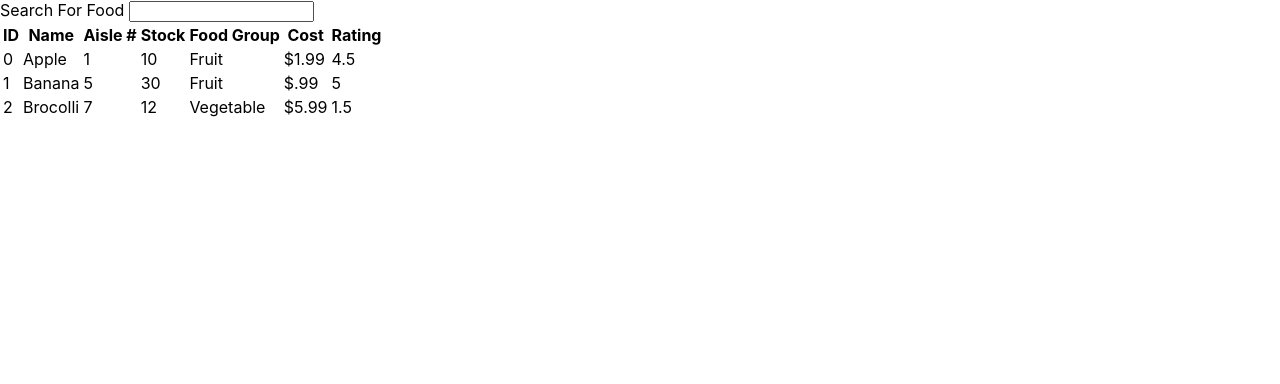
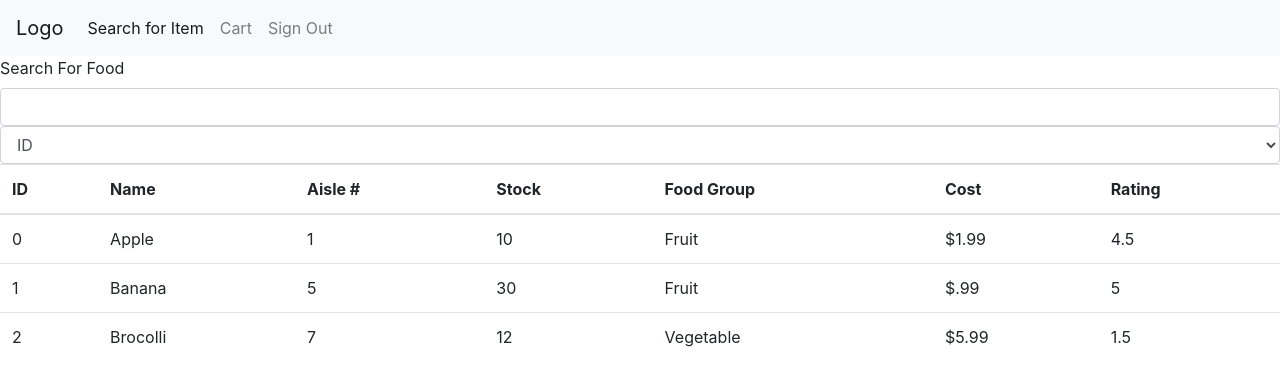
Before and after one commit to dbgui-f20-foodfinder/FoodFinder, a React (Create React App) app in the folder frontend/: page / in a window 1280 px wide. Shown: the top 384 px of the page. Built offline with nearby package versions, Linux system fonts and the light colour scheme.

Commit message:
Adding bootstrap stuff

```diff
--- a/frontend/package.json
+++ b/frontend/package.json
@@ -6,6 +6,9 @@
     "@testing-library/jest-dom": "^4.2.4",
     "@testing-library/react": "^9.3.2",
     "@testing-library/user-event": "^7.1.2",
+    "bootstrap": "^4.5.3",
+    "jquery": "^3.5.1",
+    "popper.js": "^1.16.1",
     "react": "^17.0.1",
     "react-dom": "^17.0.1",
     "react-scripts": "3.4.4"
--- a/frontend/src/app/App.jsx
+++ b/frontend/src/app/App.jsx
@@ -1,9 +1,10 @@
 import React from 'react';
 import './App.css';
+import MapView from './mapView';
 import SearchView from './searchView'
 function App() {
   return (
-  <SearchView> </SearchView>
+    <MapView> </MapView>
   )
 }
 
--- /dev/null
+++ b/frontend/src/app/mapView.jsx
@@ -0,0 +1,37 @@
+import React from 'react';
+import {Food} from '../models/food';
+import SearchView from './searchView.jsx';
+
+export class MapView extends React.Component{
+  state = {
+        search: "",
+        foods: [ new Food(0, "Apple", 1, 10, "Fruit", "Yummy", "1.99", "https://placehold.it/300x300", 4.5),
+                new Food(1, "Banana", 5, 30, "Fruit", "Super Yummy", ".99", "https://placehold.it/300x300", 5),
+                new Food(2, "Brocolli", 7, 12, "Vegetable", "Yucky", "5.99", "https://placehold.it/300x300", 1.5)
+            ],
+        cart: []
+  };
+
+  render(){
+    return <>
+      <nav class="navbar navbar-expand-lg navbar-light bg-light">
+        <a class="navbar-brand" href="#">Logo</a>
+        <button class="navbar-toggler" type="button" data-toggle="collapse" data-target="#navbarNavAltMarkup" aria-controls="navbarNavAltMarkup" aria-expanded="false" aria-label="Toggle navigation">
+            <span class="navbar-toggler-icon"></span>
+        </button>
+        <div class="collapse navbar-collapse" id="navbarNavAltMarkup">
+            <div class="navbar-nav">
+            <a class="nav-item nav-link active" href="#">Search for Item <span class="sr-only"></span></a>
+            <a class="nav-item nav-link" href="#">Cart</a>
+            <a class="nav-item nav-link" href="#">Sign Out</a>
+            </div>
+        </div>
+    </nav>
+
+      <SearchView foods={this.state.foods}> </SearchView>
+    </>
+  }
+
+};
+
+export default MapView;
--- a/frontend/src/app/searchView.jsx
+++ b/frontend/src/app/searchView.jsx
@@ -5,11 +5,9 @@ import {Food} from '../models/food';
 export class SearchView extends React.Component{
   state = {
         search: "",
-        foods: [ new Food(0, "Apple", 1, 10, "Fruit", "Yummy", "1.99", "https://placehold.it/300x300", 4.5),
-                new Food(1, "Banana", 5, 30, "Fruit", "Super Yummy", ".99", "https://placehold.it/300x300", 5),
-                new Food(2, "Brocolli", 7, 12, "Vegetable", "Yucky", "5.99", "https://placehold.it/300x300", 1.5) ]
+        foods: this.props.foods,
+        sort: ""
   };
-
 
 
   render(){
@@ -21,6 +19,21 @@ export class SearchView extends React.Component{
               type="text"
               value={this.state.search}
               onChange={event => this.setState({search: event.target.value })} />
+      <select
+              name="sort"
+              id="sort"
+              className="form-control"
+              value={this.state.sort}
+              onChange={event => this.setState({ sort: event.target.value })}>
+              <option value="ID">ID</option>
+              <option value="Name">Name</option>
+              <option value="Aisle">Aisle #</option>
+              <option value="Stock">Stock</option>
+              <option value="Food-Group">Food Group</option>
+              <option value="Cost">Cost</option>
+              <option value="Rating">Rating</option>
+
+          </select>
       <table class="table">
         <thead>
           <tr>
@@ -37,6 +50,7 @@ export class SearchView extends React.Component{
           {
             this.state.foods.map(x => {
             if(x.name.toLowerCase().includes(this.state.search.toLowerCase()) || this.state.search === "")
+
             return <tr>
               <td> {x.id} </td>
               <td> {x.name} </td>
--- a/frontend/src/index.js
+++ b/frontend/src/index.js
@@ -3,6 +3,8 @@ import ReactDOM from 'react-dom';
 import './index.css';
 import App from './app/App';
 import * as serviceWorker from './serviceWorker';
+import 'bootstrap';
+import 'bootstrap/dist/css/bootstrap.min.css';
 
 ReactDOM.render(
   <React.StrictMode>
```
Also changed, not shown: 1 other file (tests, documents, lock files or other folders).
